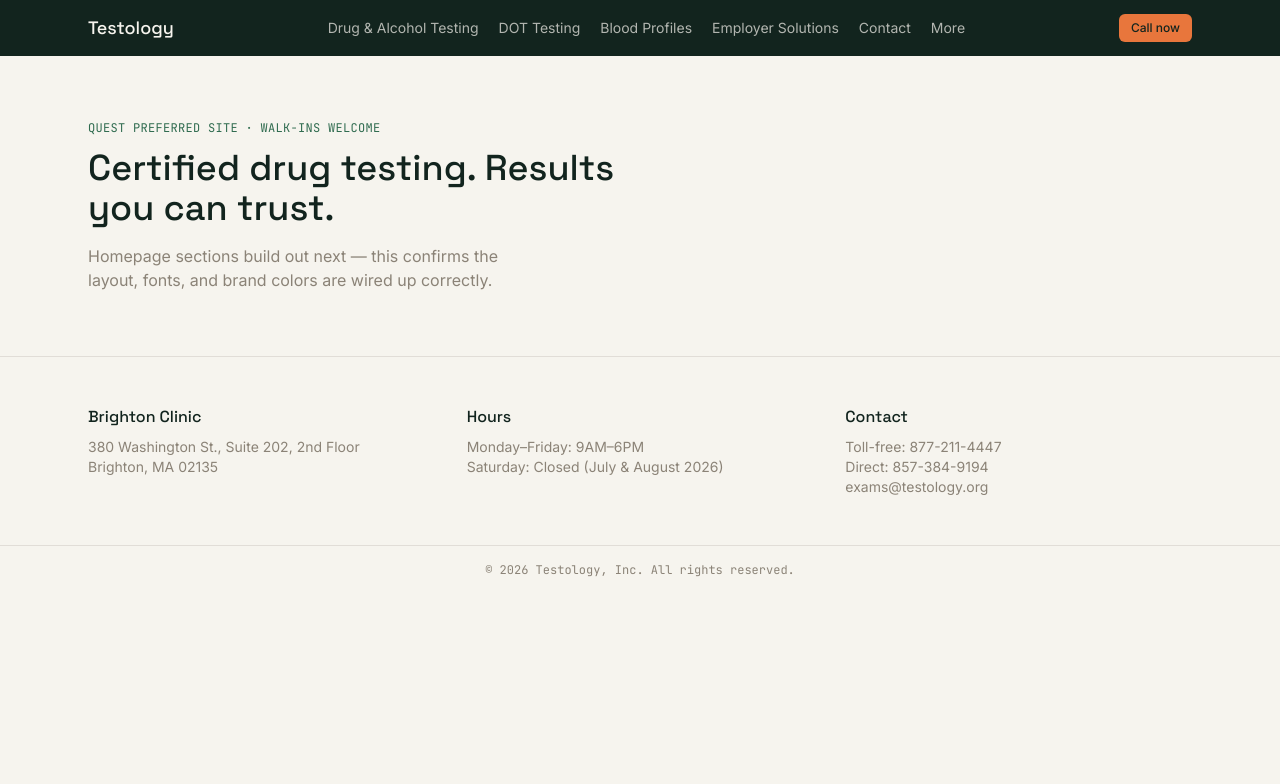
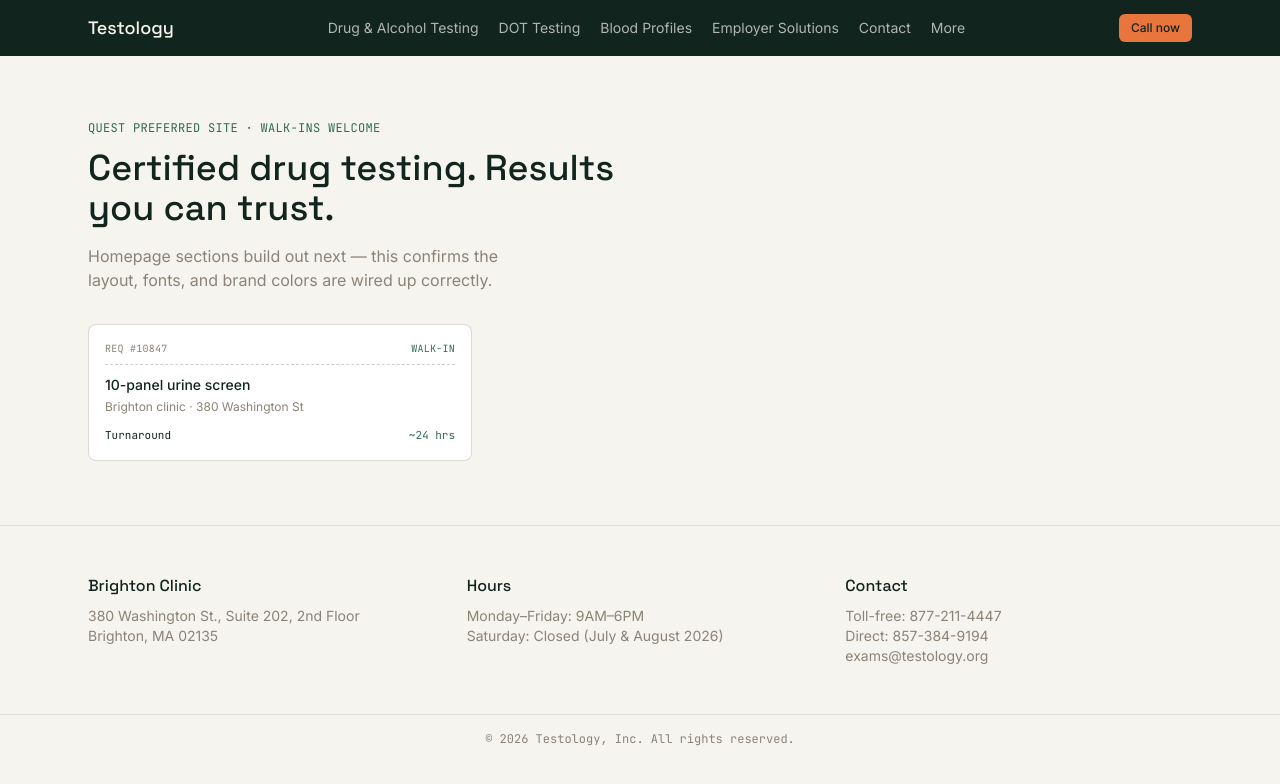
Before and after one commit to OmkarVaity/Testology-website, a Next.js app: page / in a window 1280 px wide. Shown: the top 784 px of the page. Built offline with nearby package versions, Linux system fonts and the light colour scheme.

Commit message:
feat: add RequisitionCard component

```diff
--- a/app/page.tsx
+++ b/app/page.tsx
@@ -1,3 +1,5 @@
+import { RequisitionCard } from "@/components/sections/RequisitionCard";
+
 export default function HomePage() {
   return (
     <div className="mx-auto max-w-6xl px-6 py-16">
@@ -11,6 +13,16 @@ export default function HomePage() {
         Homepage sections build out next — this confirms the layout, fonts, and
         brand colors are wired up correctly.
       </p>
+
+      <div className="mt-8 max-w-sm">
+        <RequisitionCard
+          reqNumber="10847"
+          status="Walk-in"
+          testName="10-panel urine screen"
+          location="Brighton clinic · 380 Washington St"
+          turnaround="~24 hrs"
+        />
+      </div>
     </div>
   );
 }
--- /dev/null
+++ b/components/sections/RequisitionCard.tsx
@@ -0,0 +1,36 @@
+type RequisitionCardProps = {
+  reqNumber: string;
+  status: "Walk-in" | "Appointment";
+  testName: string;
+  location: string;
+  turnaround: string;
+};
+
+export function RequisitionCard({
+  reqNumber,
+  status,
+  testName,
+  location,
+  turnaround,
+}: RequisitionCardProps) {
+  return (
+    <div className="rounded-lg border border-slate/30 bg-white p-4">
+      <div className="mb-2.5 flex items-center justify-between border-b border-dashed border-slate/40 pb-2">
+        <span className="font-mono-panel text-[10px] tracking-wide text-slate">
+          REQ #{reqNumber}
+        </span>
+        <span className="font-mono-panel text-[10px] tracking-wide text-clear">
+          {status.toUpperCase()}
+        </span>
+      </div>
+
+      <p className="mb-1 text-sm font-medium text-ink">{testName}</p>
+      <p className="mb-3 text-xs text-slate">{location}</p>
+
+      <div className="flex justify-between font-mono-panel text-[11px] text-ink">
+        <span>Turnaround</span>
+        <span className="text-clear">{turnaround}</span>
+      </div>
+    </div>
+  );
+}
```
